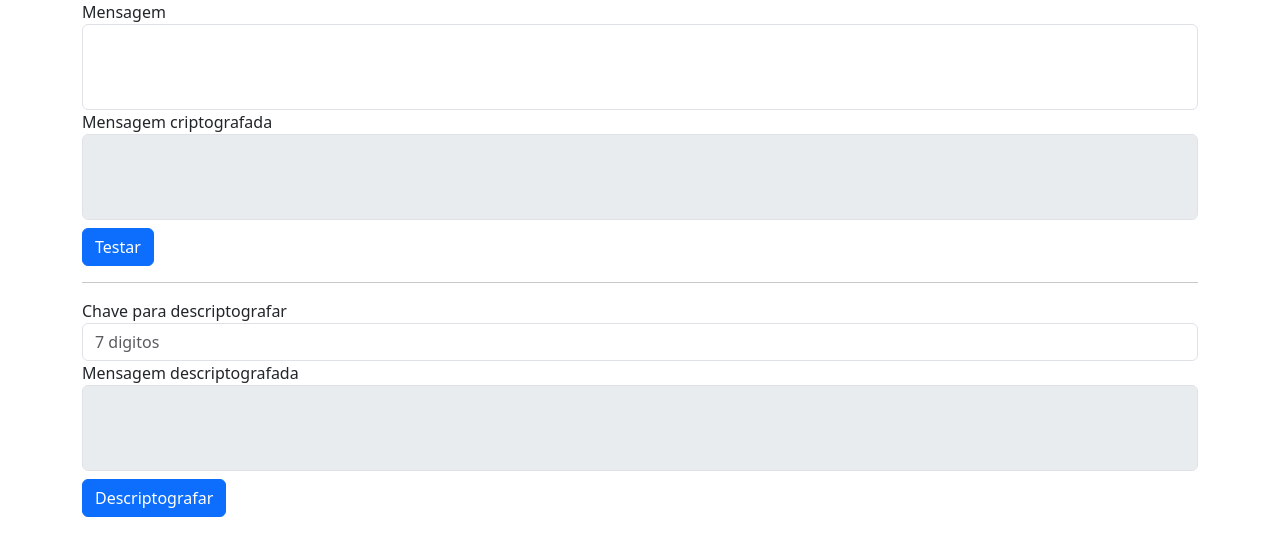
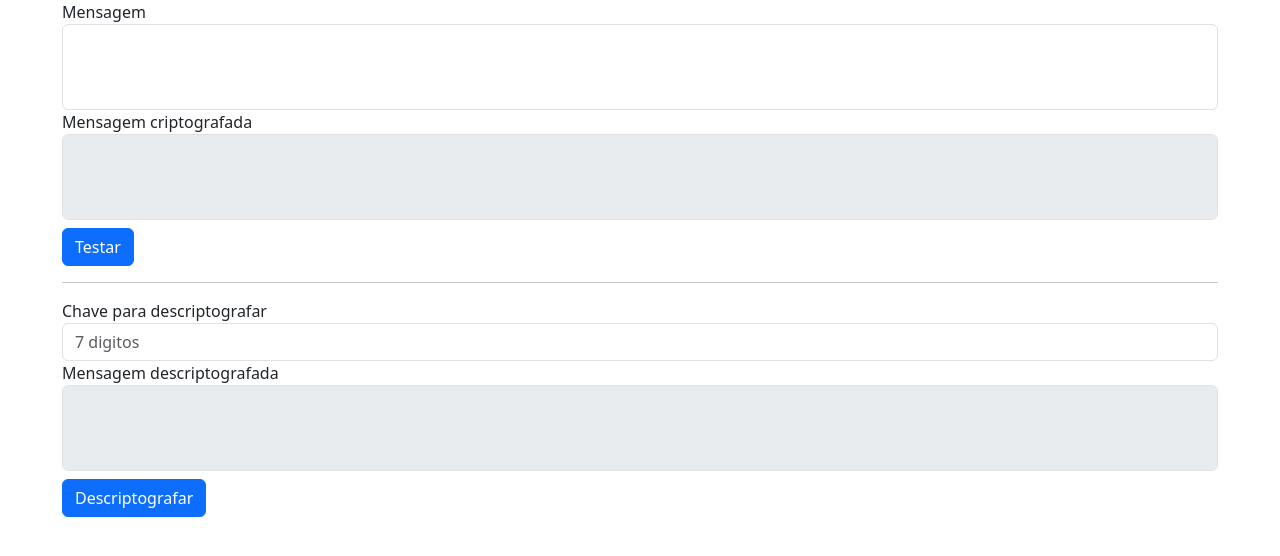
Before and after one commit to Codigo-das-coisas/criptografia-js, a plain HTML site: page index.html in a window 1280 px wide. Drawn offline with nearby package versions, Linux system fonts and the light colour scheme.

Commit message:
correção css

```diff
--- a/index.html
+++ b/index.html
@@ -5,7 +5,7 @@
     <meta charset="UTF-8">
     <meta http-equiv="X-UA-Compatible" content="IE=edge">
     <meta name="viewport" content="width=device-width, initial-scale=1.0">
-    <title>Document</title>
+    <title>Criptografia - JS</title>
     <link href="https://cdn.jsdelivr.net/npm/bootstrap@5.3.0-alpha3/dist/css/bootstrap.min.css" rel="stylesheet">
     <link href="style.css" rel="stylesheet">
 </head>
--- a/style.css
+++ b/style.css
@@ -6,3 +6,7 @@ h1 {
 textarea{
     resize: none;
 }
+
+.container{
+    max-width: 1180px;
+}
```
